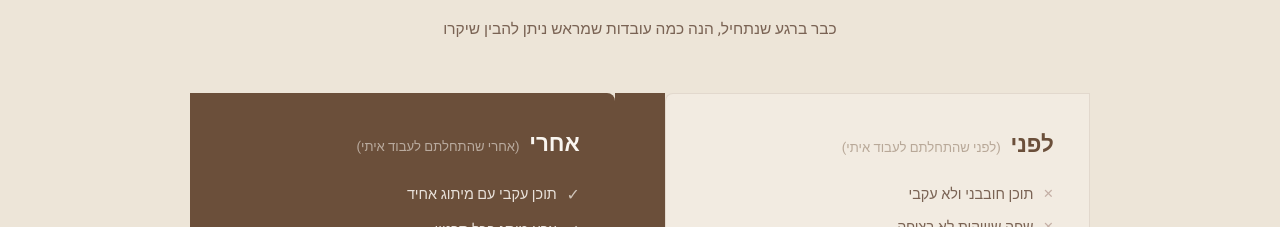
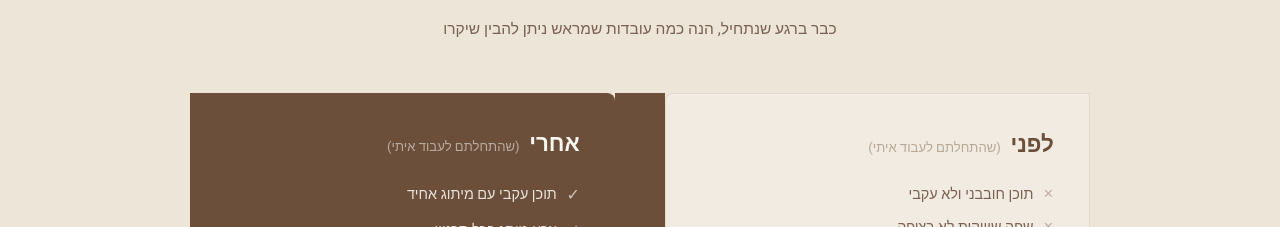
Before and after one commit to shaharlevi25/Yuval-Hasson-social, a React (Vite) app: page / in a window 1280 px wide. Shown: the part 4341-4568 px from the top of the page. Built offline with nearby package versions, Linux system fonts and the light colour scheme.

Commit message:
זכשזכדש

```diff
--- a/src/App.jsx
+++ b/src/App.jsx
@@ -600,7 +600,7 @@ export default function App() {
           <Reveal delay={0.1}>
             <div style={{ display: "grid", gridTemplateColumns: "1fr 50px 1fr", alignItems: "stretch", marginTop: "3rem" }} className="ba-grid">
               <div className="ba-before" style={{ background: "var(--linen)", border: "1px solid rgba(107,79,58,0.12)", borderRadius: "8px 0 0 8px", padding: "2.2rem" }}>
-<div style={{ display: "flex", alignItems: "baseline", gap: "0.6rem", marginBottom: "1.4rem", flexWrap: "wrap" }}><p style={{ fontSize: "1.4rem", fontWeight: 900, color: "var(--brown)" }}>לפני</p><p style={{ fontSize: "0.82rem", color: "var(--light)" }}>(לפני שהתחלתם לעבוד איתי)</p></div>
+<div style={{ display: "flex", alignItems: "baseline", gap: "0.6rem", marginBottom: "1.4rem", flexWrap: "wrap" }}><p style={{ fontSize: "1.4rem", fontWeight: 900, color: "var(--brown)" }}>לפני</p><p style={{ fontSize: "0.82rem", color: "var(--light)" }}>(שהתחלתם לעבוד איתי)</p></div>
                 {["תוכן חובבני ולא עקבי","שפה שיווקית לא רציפה","חשיפה נמוכה","ללא אסטרטגיה"].map((t,i)=>(
                   <div key={i} style={{ display: "flex", alignItems: "center", gap: "0.6rem", marginBottom: "0.75rem" }}>
                     <span style={{ color: "#C4AFA5", fontSize: "0.8rem" }}>✕</span>
@@ -610,7 +610,7 @@ export default function App() {
               </div>
               <div className="ba-arrow" style={{ display: "flex", justifyContent: "center", alignItems: "center", background: "var(--brown)", color: "#FAF6F0", fontSize: "1.2rem" }}>←</div>
               <div className="ba-after" style={{ background: "var(--brown)", borderRadius: "0 8px 8px 0", padding: "2.2rem" }}>
-<div style={{ display: "flex", alignItems: "baseline", gap: "0.6rem", marginBottom: "1.4rem", flexWrap: "wrap" }}><p style={{ fontSize: "1.4rem", fontWeight: 900, color: "#FAF6F0" }}>אחרי</p><p style={{ fontSize: "0.82rem", color: "rgba(250,246,240,0.55)" }}>(אחרי שהתחלתם לעבוד איתי)</p></div>
+<div style={{ display: "flex", alignItems: "baseline", gap: "0.6rem", marginBottom: "1.4rem", flexWrap: "wrap" }}><p style={{ fontSize: "1.4rem", fontWeight: 900, color: "#FAF6F0" }}>אחרי</p><p style={{ fontSize: "0.82rem", color: "rgba(250,246,240,0.55)" }}>(שהתחלתם לעבוד איתי)</p></div>
                 {["תוכן עקבי עם מיתוג אחיד","צבע מותג בכל סרטון","חשיפות גבוהות ומעורבות קהל יעד","תוכן מקצועי ולא חובבני"].map((t,i)=>(
                   <div key={i} style={{ display: "flex", alignItems: "center", gap: "0.6rem", marginBottom: "0.75rem" }}>
                     <span style={{ color: "rgba(250,246,240,0.7)" }}>✓</span>
```
